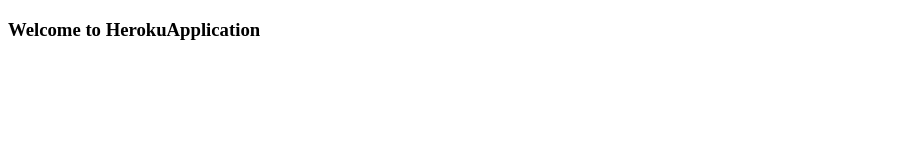
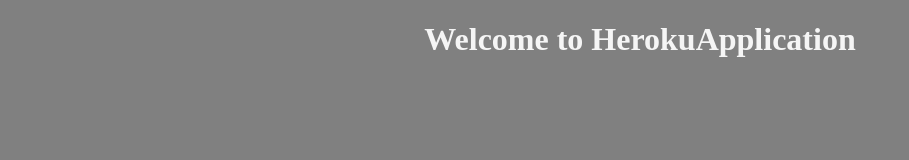
Before and after one commit to mastan-vali-au28/HerokuProject, a website: page views/index.html in a window 1280 px wide. Shown: the whole page, without its empty margins (0-909 px from the left). Drawn offline with Linux system fonts and the light colour scheme.

Commit message:
modification has been done

```diff
--- a/package.json
+++ b/package.json
@@ -4,7 +4,8 @@
   "description": "",
   "main": "index.js",
   "scripts": {
-    "test": "echo \"Error: no test specified\" && exit 1"
+    "test": "echo \"Error: no test specified\" && exit 1",
+    "start": "node app.js"
   },
   "repository": {
     "type": "git",
--- a/views/index.html
+++ b/views/index.html
@@ -6,7 +6,7 @@
     <meta name="viewport" content="width=device-width, initial-scale=1.0">
     <title>HerokuApplication</title>
 </head>
-<body>
-    <h3>Welcome to HerokuApplication</h3>
+<body style="background-color: grey; color: whitesmoke ; text-align:center">
+    <h1>Welcome to HerokuApplication</h1>
 </body>
 </html>
```
